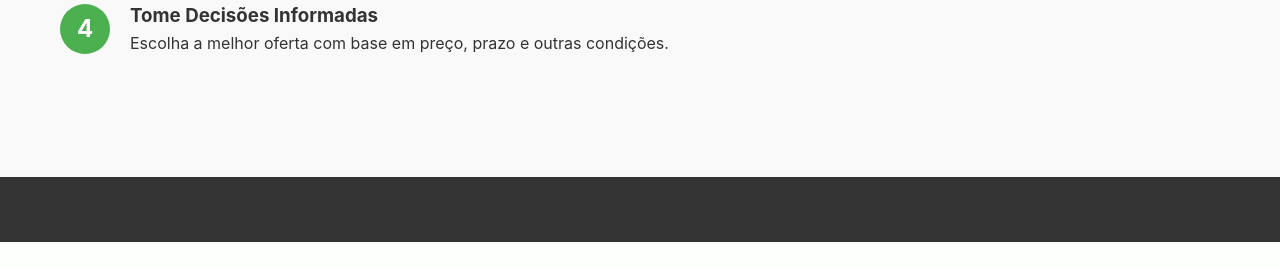
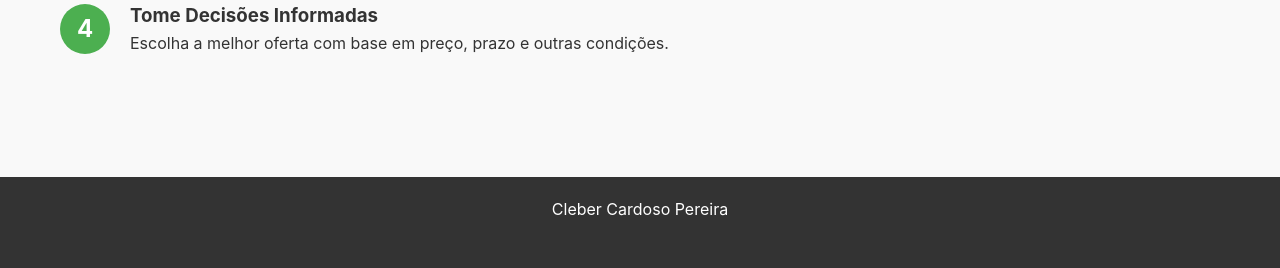
Before and after one commit to clebercardosopereira/cotacao-free, a Flask app: page / in a window 1280 px wide. Shown: the part 1337-1605 px from the top of the page. Before the commit the page ends 1579 px from the top, so only its background shows below. Run offline with Flask 2, Linux system fonts and the light colour scheme.

Commit message:
Update landing_page.html

```diff
--- a/templates/landing_page.html
+++ b/templates/landing_page.html
@@ -289,6 +289,7 @@
 
     <footer>
         <div class="container">
+            <p> Cleber Cardoso Pereira</p>
             <p class="fade-in">&copy; 2024 Sistema de Cotações. Todos os direitos reservados.</p>
         </div>
     </footer>
```
